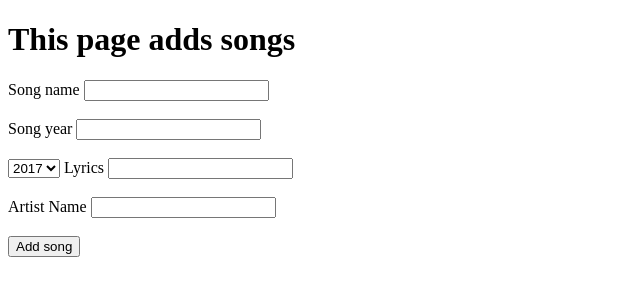
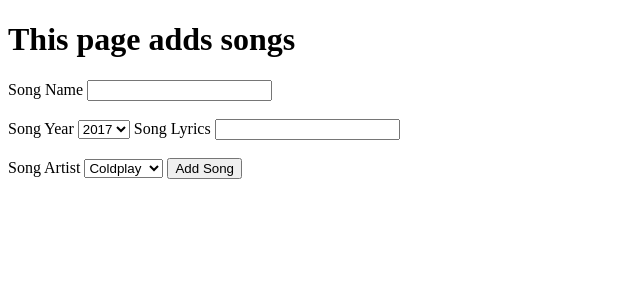
Before and after one commit to rwadhwa/songbase2, a Flask app: page /song/add in a window 1280 px wide. Shown: the top 300 px of the page, without its empty margins (0-640 px from the left). Run offline with Flask 2, Linux system fonts and the light colour scheme; data comes from the database, SQL or seed files in the repository; both versions use the stored data as it was after the commit; some libraries are stand-ins or nearby versions.

Commit message:
delete and loops

```diff
--- a/songbase.py
+++ b/songbase.py
@@ -86,8 +86,9 @@ def delete_artists(id):
 
 @app.route('/song/add', methods=['GET', 'POST'])
 def add_songs():
+    artists = Artist.query.all()
     if request.method == 'GET':
-        return render_template('song-add.html')
+        return render_template('song-add.html', artists=artists)
     if request.method == 'POST':
         # get data from the form
         name = request.form['name']
@@ -95,8 +96,8 @@ def add_songs():
         lyrics = request.form['lyrics']
         artist_name = request.form['artist_name']
 
+        # insert the data into the database
         artist = Artist.query.filter_by(name=artist_name).first()
-        # insert the data into the database
         song = Song(name=name, year=year, lyrics=lyrics, artist=artist)
         db.session.add(song)
         db.session.commit()
--- a/templates/song-add.html
+++ b/templates/song-add.html
@@ -6,10 +6,9 @@ Add Songs
 {% block page_content%}
     <h1>This page adds songs</h1>
     <form action="/song/add" method="post">
-      <label>Song name</label>
+      <label>Song Name</label>
       <input type="text" name="name"><br><br>
-      <label>Song year</label>
-      <input type="text" name="year"><br><br>
+      <label>Song Year</label>
       <select name="year">
         {% for i in range(1950, 2025) %}
           {% if i == 2017 %}
@@ -19,10 +18,15 @@ Add Songs
           {% endif %}
         {% endfor %}
       </select>
-      <label>Lyrics</label>
+
+      <label>Song Lyrics</label>
       <input type="text" name="lyrics"><br><br>
-      <label>Artist Name</label>
-      <input type="text" name="artist_name"><br><br>
-      <input type="submit" name="" value="Add song">
+      <label>Song Artist</label>
+      <select name="artist_name">
+        {% for artist in artists %}
+        <option>{{artist.name}}</option>
+        {% endfor %}
+      </select>
+      <input type="submit" name="" value="Add Song">
     </form>
 {% endblock%}
```
Also changed, not shown: data.sqlite. Lines whose indentation alone changed are shown as unchanged.
